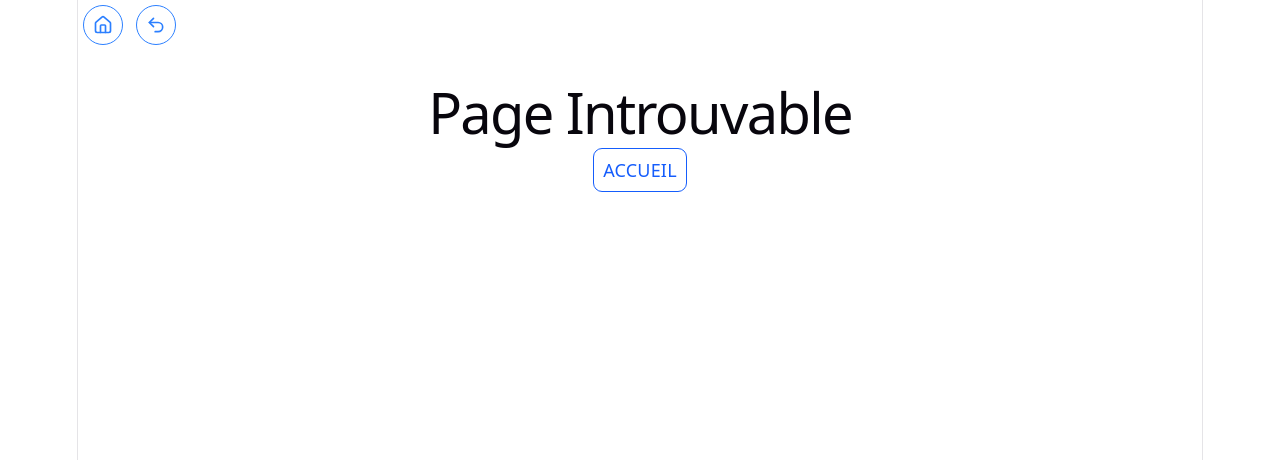
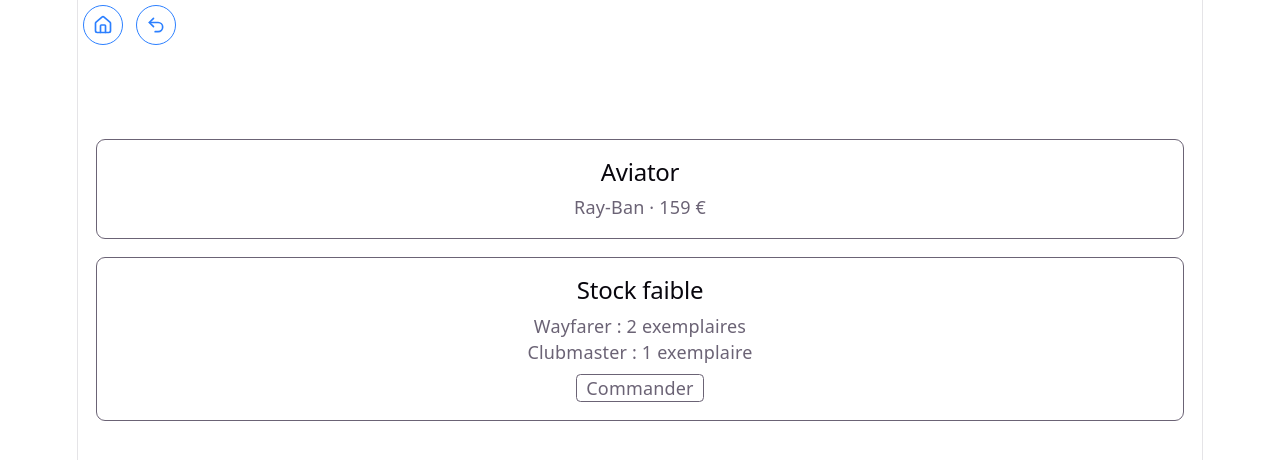
Before and after one commit to Frederic-Champion/projet-vite-local, a React (Vite) app: page /exercice-children in a window 1280 px wide. Shown: the top 460 px of the page. Built offline with nearby package versions, Linux system fonts and the light colour scheme.

Commit message:
Nettoyage du `state` d'historique + `children`

```diff
--- a/src/App.tsx
+++ b/src/App.tsx
@@ -12,6 +12,8 @@
 import { Clients, FicheClient } from "./components-exercices/Exercice-useParams";
 import { ListeMonture, FicheMonture } from "./components-exercices/Exercice-useParams-API";
 import LayoutUseParams, { AccueilUseParams } from "./components-exercices/LayoutUseParams";
+import { ExerciceChildren } from "./components-exercices/ExerciceChildren";
+import {FicheClient2} from "./components-exercices/ExerciceChildrenRefacto";
 
 function App() {
   // return <Brouillon2 />;
@@ -52,7 +54,9 @@
             <Route path="montures" element={<ListeMonture />} />
             <Route path="montures/:id" element={<FicheMonture />} />
           </Route>
+          <Route path="/exercice-children" element={<ExerciceChildren />}/>
           <Route path="*" element={<PageIntrouvable />} />
+          <Route path="/exercice-children-refacto" element={<FicheClient2 />} />
         </Routes>
       </main>
     </div>
--- a/src/components-exercices/Accueil.tsx
+++ b/src/components-exercices/Accueil.tsx
@@ -27,7 +27,12 @@
       <Link className="text-blue-600 hover:underline" to="/use-params">
         Exercice sur useParams
       </Link>
-
+      <Link className="text-blue-600 hover:underline" to="/exercice-children">
+        Exercice sur children
+      </Link>
+      <Link className="text-blue-600 hover:underline" to="/exercice-children-refacto">
+        Exercice sur children Refacto
+      </Link>
     </nav>
   );
 }
@@ -36,7 +41,7 @@
   return (
     <div>
       <h1>Page Introuvable</h1>
-      <Link className="text-blue-600 hover:underline border rounded-lg p-2" to="/">
+      <Link className="rounded-lg border p-2 text-blue-600 hover:underline" to="/">
         ACCUEIL
       </Link>
     </div>
--- /dev/null
+++ b/src/components-exercices/ExerciceChildren.tsx
@@ -0,0 +1,35 @@
+interface CarteProps {
+  titre: string;
+  children: React.ReactNode;
+}
+
+function Carte({ titre , children }: CarteProps) {
+  return (
+    <section className="rounded-lg border p-4">
+      <h2 className="mb-2 font-semibold">{titre}</h2>
+      {children}
+    </section>
+  );
+}
+
+function ExerciceChildren() {
+  return (
+    <div className="mt-16 flex flex-col gap-4">
+      <Carte titre="Aviator">
+        <p>Ray-Ban · 159 €</p>
+      </Carte>
+
+      <Carte titre="Stock faible">
+        <ul>
+          <li>Wayfarer : 2 exemplaires</li>
+          <li>Clubmaster : 1 exemplaire</li>
+        </ul>
+        <button type="button" className="mt-2 rounded border px-2">
+          Commander
+        </button>
+      </Carte>
+    </div>
+  );
+}
+
+export { ExerciceChildren };
--- /dev/null
+++ b/src/components-exercices/ExerciceChildrenRefacto.tsx
@@ -0,0 +1,43 @@
+
+interface EncadreProps {
+  titre: string,
+  children: React.ReactNode;
+}
+
+function Encadre({titre, children}: EncadreProps) {
+  return (
+    <section className="rounded-lg border-blue-500 border p-4">
+      <h2 className="mb-2 font-semibold">{titre}</h2>
+      {children}
+    </section>
+  )
+}
+
+function FicheClient2() {
+  return (
+    <div className="mt-16 flex flex-col gap-4">
+      <Encadre titre="Coordonnées">
+        <p>Marie Dupont</p>
+        <p>06 12 34 56 78</p>
+      </Encadre>
+
+      <Encadre titre="Ordonnance">
+        <ul>
+          <li>OD : -1.25</li>
+          <li>OG : -1.50</li>
+        </ul>
+      </Encadre>
+
+      <Encadre titre="Actions">
+        <button type="button" className="mr-2 rounded border px-2">
+          Modifier
+        </button>
+        <button type="button" className="rounded border px-2">
+          Supprimer
+        </button>
+      </Encadre>
+    </div>
+  );
+}
+
+export { FicheClient2 };
```
Also changed, not shown: 1 other file (tests, documents, lock files or other folders).
